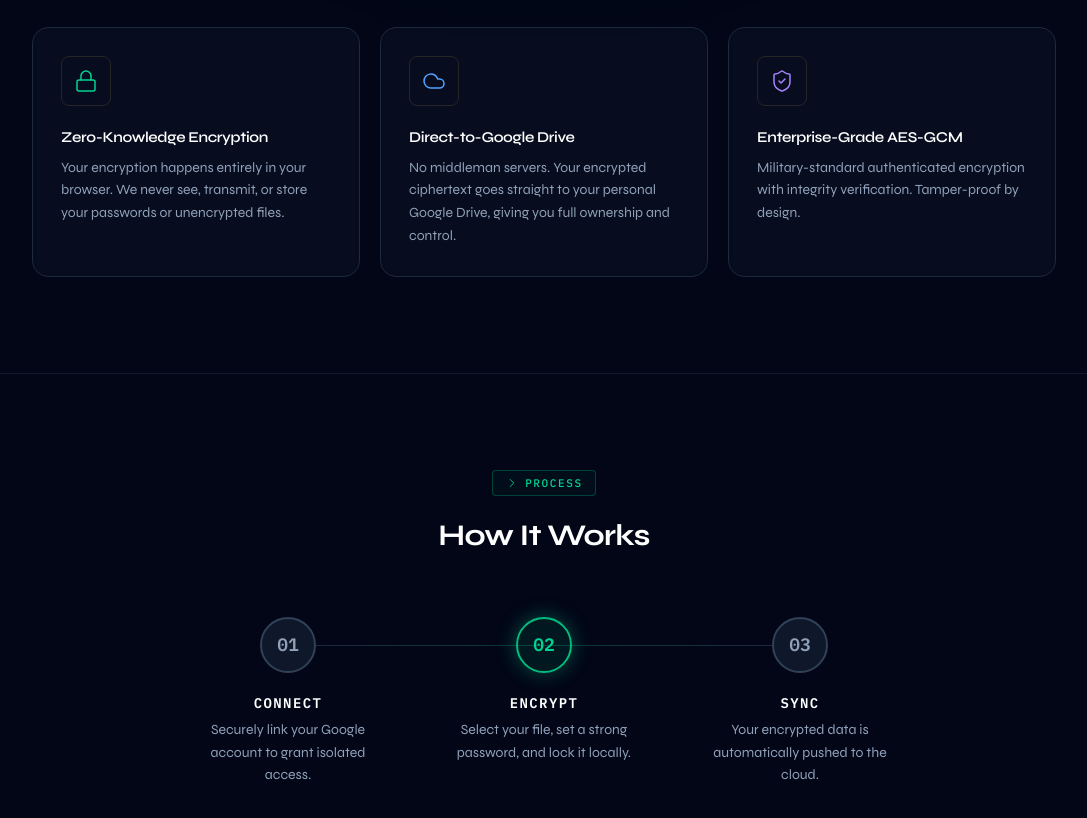
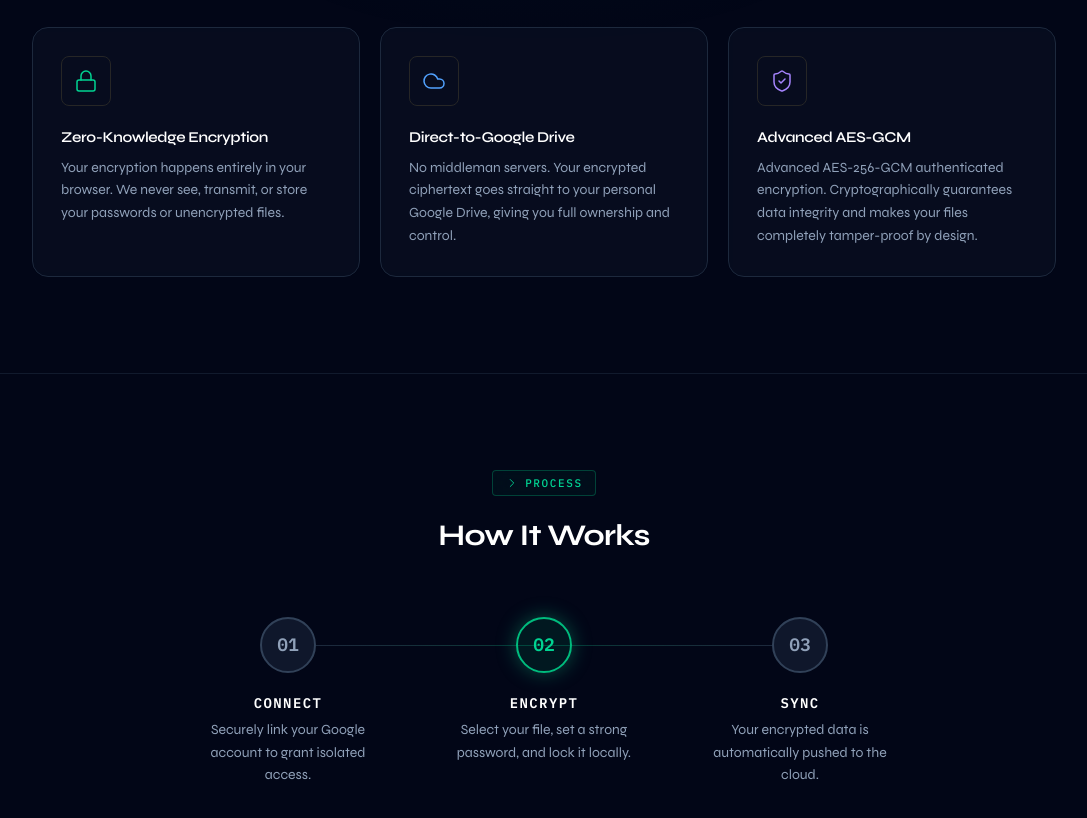
Before and after one commit to OmarAlali5/CipherDrive, a React (Vite) app: page / in a window 1280 px wide. Shown: the part 1140-1958 px from the top of the page, without its empty margins (96-1183 px from the left). Built offline with nearby package versions, Linux system fonts and the light colour scheme; no server answers.

Commit message:
Modify FeatureCard to describe Advanced AES-GCM
Updated title and body of FeatureCard to reflect advanced encryption details.

```diff
--- a/src/pages/LandingPage.tsx
+++ b/src/pages/LandingPage.tsx
@@ -248,8 +248,8 @@ export const LandingPage = () => {
                 icon={<ShieldCheck strokeWidth={1.5} className="h-6 w-6 text-violet-400" />}
                 accent="bg-gradient-to-r from-transparent via-violet-500/50 to-transparent"
                 glowColor="rgba(139,92,246,1)"
-                title="Enterprise-Grade AES-GCM"
-                body="Military-standard authenticated encryption with integrity verification. Tamper-proof by design."
+                title="Advanced AES-GCM"
+                body="Advanced AES-256-GCM authenticated encryption. Cryptographically guarantees data integrity and makes your files completely tamper-proof by design."
               />
             </motion.div>
           </div>
```
